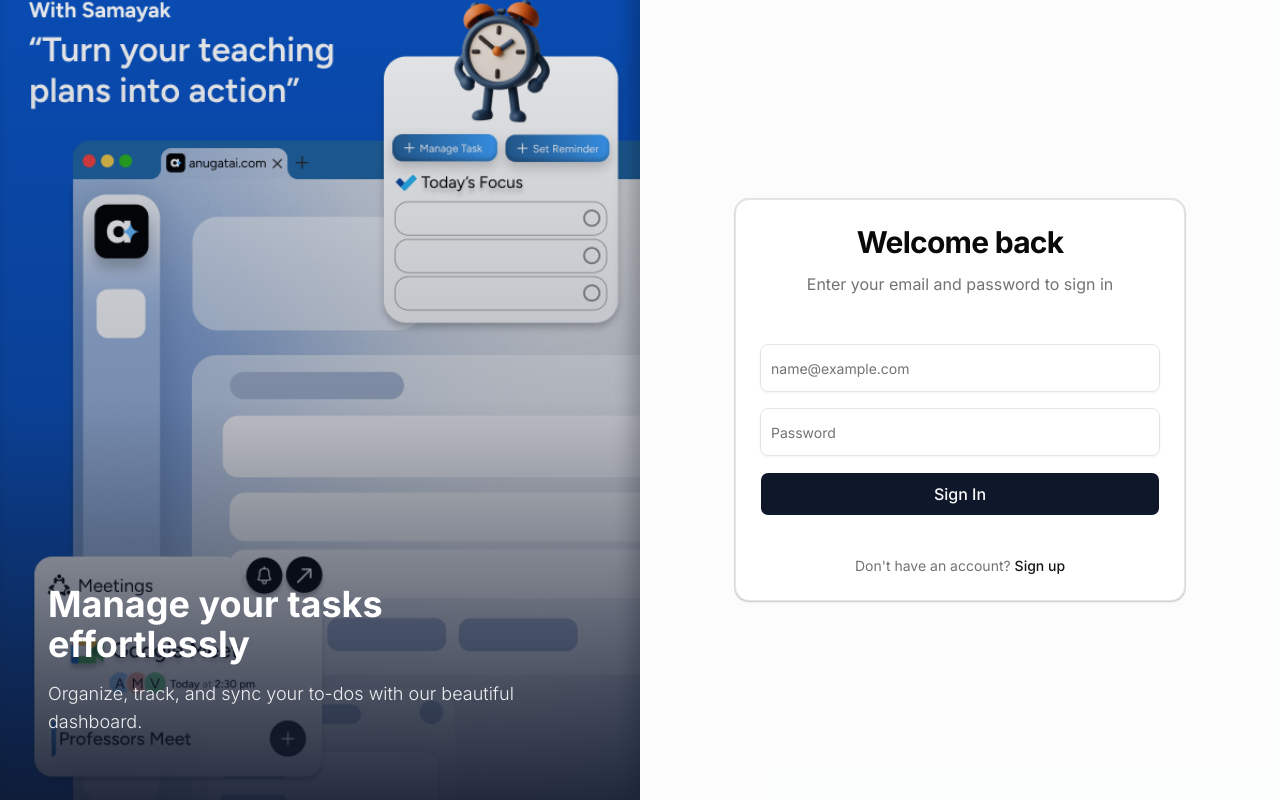
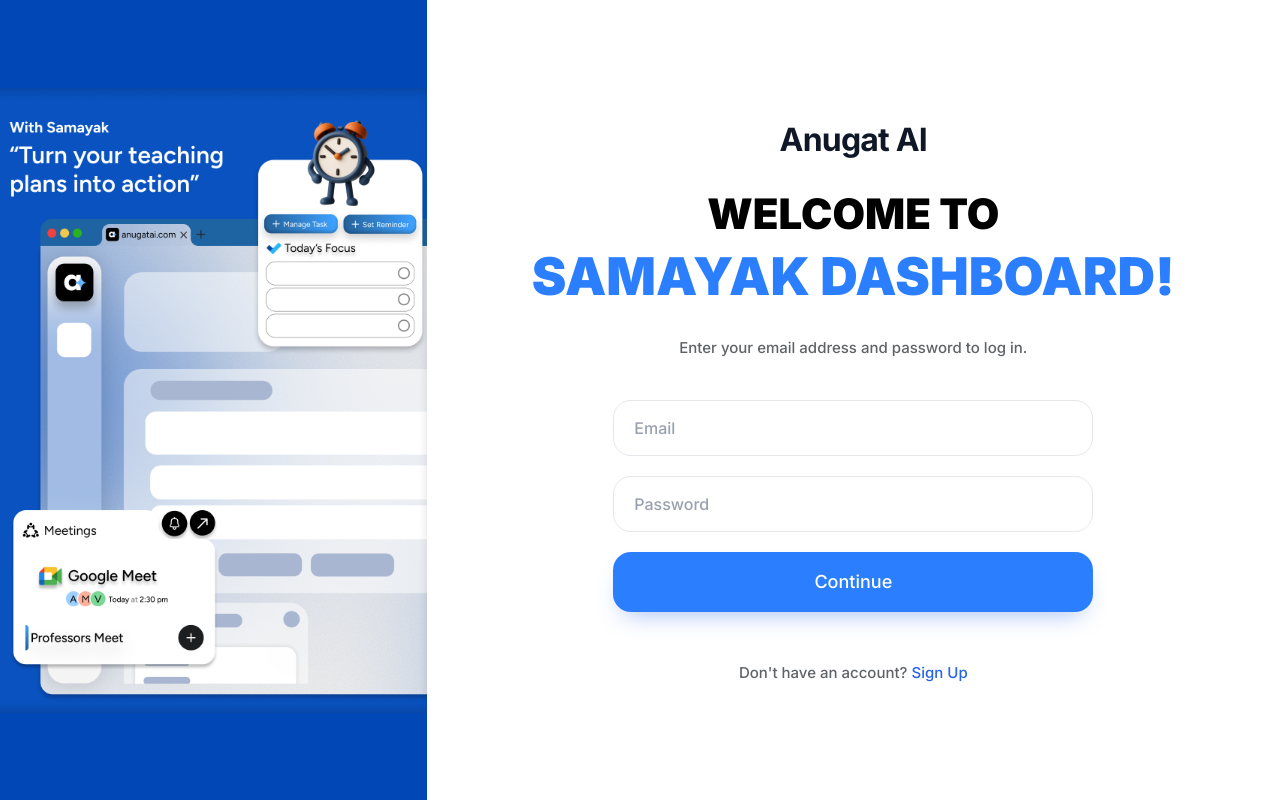
Before and after one commit to D3vi7x7/Anuagt, a Next.js app: page / in a window 1280 px wide. Built offline with nearby package versions, Linux system fonts and the light colour scheme.

Commit message:
completed login too !!

```diff
--- a/app/page.jsx
+++ b/app/page.jsx
@@ -9,23 +9,25 @@ export default function Page() {
   const [isLogin, setIsLogin] = useState(true);
 
   return (
-    <div className="min-h-screen flex w-full">
-      <div className="hidden lg:flex w-1/2 relative bg-slate-900 items-center justify-center overflow-hidden">
-        <Image
-          src="/Frame 40178.png"
-          alt="Task Dashboard Illustration"
-          fill
-          className="object-cover opacity-90"
-        />
-        <div className="absolute inset-0 bg-linear-to-t from-slate-900/90 via-slate-900/20 to-transparent" />
-        <div className="absolute bottom-16 left-12 right-12 text-white z-10">
-          <h2 className="text-4xl font-bold mb-4">Manage your tasks effortlessly</h2>
-          <p className="text-lg opacity-90 font-light">Organize, track, and sync your to-dos with our beautiful dashboard.</p>
+    <div className="min-h-screen flex w-full font-sans">
+      <div className="hidden lg:flex w-1/3 relative bg-[#0147B6] flex-col items-center justify-center p-12 overflow-hidden">
+
+        <div className="absolute w-full max-w-[650px] aspect-4/3 flex-1 z-10">
+          <Image
+            src="/Frame 40178.png"
+            alt="Samayak Dashboard Interface"
+            width={1000}
+            height={1000}
+            className="object-contain object-top scale-105"
+            priority
+          />
         </div>
+
+        {/* Subtle background decoration if needed, keeping it clean for now */}
       </div>
 
-      <div className="w-full lg:w-1/2 flex items-center justify-center p-6 sm:p-12 bg-gray-50/50">
-        <div className="w-full max-w-[450px]">
+      <div className="w-full lg:w-2/3 flex items-center justify-center p-6 sm:p-12 bg-white">
+        <div className="w-full max-w-[480px]">
           {isLogin ? (
             <LoginForm switchToRegister={() => setIsLogin(false)} />
           ) : (
--- a/components/LoginForm.jsx
+++ b/components/LoginForm.jsx
@@ -41,53 +41,60 @@ export default function LoginForm({ switchToRegister }) {
     };
 
     return (
-        <Card className="border-0 shadow-xl bg-white sm:border sm:shadow-sm">
-            <CardHeader className="space-y-2 text-center pb-6">
-                <CardTitle className="text-3xl font-bold tracking-tight">Welcome back</CardTitle>
-                <CardDescription className="text-base">Enter your email and password to sign in</CardDescription>
-            </CardHeader>
-            <CardContent className="space-y-6">
-                <div className="space-y-4">
-                    <div className="space-y-2">
-                        <Input
+        <div className="w-full">
+            <div className="flex flex-col items-center text-center mb-10">
+                <div className="flex items-center mb-6">
+                    <span className="text-[32px] font-bold text-gray-900 tracking-tight">Anugat AI</span>
+                </div>
+
+                <div className="space-y-1 mb-5">
+                    <h1 className="text-[42px] font-black text-black leading-tight tracking-[0]">WELCOME TO</h1>
+                    <h1 className="text-[52px] whitespace-nowrap font-black text-blue-500 leading-tight uppercase tracking-[0]">SAMAYAK DASHBOARD!</h1>
+                </div>
+
+                <p className="text-[#5f6368] font-medium text-[15px] mt-2">
+                    Enter your email address and password to log in.
+                </p>
+            </div>
+
+            <div className="space-y-5">
+                <input
                     type="email"
-                            placeholder="name@example.com"
+                    placeholder="Email"
                     value={email}
                     onChange={(e) => setEmail(e.target.value)}
-                            className="h-12"
+                    className="w-full h-[56px] rounded-2xl border border-[#e5e7eb] bg-white placeholder:text-gray-400 font-medium text-base px-5 focus:outline-none focus:ring-2 focus:ring-blue-500/20 focus:border-blue-500 transition-all"
                 />
-                    </div>
-                    <div className="space-y-2">
-                        <Input
+                <input
                     type="password"
                     placeholder="Password"
                     value={password}
                     onChange={(e) => setPassword(e.target.value)}
-                            className="h-12"
+                    className="w-full h-[56px] rounded-2xl border border-[#e5e7eb] bg-white placeholder:text-gray-400 font-medium text-base px-5 focus:outline-none focus:ring-2 focus:ring-blue-500/20 focus:border-blue-500 transition-all"
                 />
-                    </div>
-                    <Button
-                        className="w-full h-11 text-base bg-slate-900 hover:bg-slate-800"
+
+
+                <button
+                    className="w-full h-[60px] text-[18px] font-medium rounded-2xl bg-blue-500 hover:opacity-95 transition-all shadow-[0_12px_24px_-10px_rgba(37,99,235,0.4)] text-white"
                     onClick={handleLogin}
                     disabled={isLoading}
                 >
-                        {isLoading ? "Signing in..." : "Sign In"}
-                    </Button>
+                    {isLoading ? "Continuing..." : "Continue"}
+                </button>
             </div>
 
-                <div className="text-center text-sm">
-                    <span className="text-muted-foreground pt-4 block">
+            <div className="text-center mt-12">
+                <span className="text-[#5f6368] font-medium text-[15px]">
                     Don't have an account?{" "}
                     <button
                         type="button"
-                            className="font-medium text-primary hover:text-primary/80 hover:underline transition-all"
+                        className="font-medium text-[#2563eb] hover:text-blue-700 transition-colors"
                         onClick={switchToRegister}
                     >
-                            Sign up
+                        Sign Up
                     </button>
                 </span>
             </div>
-            </CardContent>
-        </Card>
+        </div>
     );
 }
--- a/components/RegisterForm.jsx
+++ b/components/RegisterForm.jsx
@@ -38,62 +38,68 @@ export default function RegisterForm({ switchToLogin }) {
     };
 
     return (
-        <Card className="border-0 shadow-xl bg-white sm:border sm:shadow-sm">
-            <CardHeader className="space-y-2 text-center pb-6">
-                <CardTitle className="text-3xl font-bold tracking-tight">Create an account</CardTitle>
-                <CardDescription className="text-base">Enter your email below to create your account</CardDescription>
-            </CardHeader>
-            <CardContent className="space-y-6">
-                <div className="space-y-4">
-                    <div className="space-y-2">
-                        <Input
+        <div className="w-full">
+            <div className="flex flex-col items-center text-center mb-10">
+                <div className="flex items-center mb-6">
+                    <span className="text-[32px] font-bold text-gray-900 tracking-tight">Anugat AI</span>
+                </div>
+
+                <div className="space-y-1 mb-5 w-full flex flex-col items-center">
+                    <h1 className="text-[42px] font-black text-black leading-tight tracking-[0]">JOIN</h1>
+                    <h1 className="text-[36px] sm:text-[46px] font-black text-blue-500 leading-tight uppercase tracking-tight whitespace-nowrap">SAMAYAK DASHBOARD!</h1>
+                </div>
+
+                <p className="text-[#5f6368] font-medium text-[15px] mt-2">
+                    Enter your details below to create your account.
+                </p>
+            </div>
+
+            <div className="space-y-5">
+                <input
                     type="text"
                     placeholder="Full Name"
                     value={name}
                     onChange={(e) => setName(e.target.value)}
-                            className="h-12"
+                    className="w-full h-[56px] rounded-2xl border border-[#e5e7eb] bg-white placeholder:text-gray-400 font-medium text-base px-5 focus:outline-none focus:ring-2 focus:ring-blue-500/20 focus:border-blue-500 transition-all"
                 />
-                    </div>
-                    <div className="space-y-2">
-                        <Input
+                <input
                     type="email"
-                            placeholder="name@example.com"
+                    placeholder="Email"
                     value={email}
                     onChange={(e) => setEmail(e.target.value)}
-                            className="h-12"
+                    className="w-full h-[56px] rounded-2xl border border-[#e5e7eb] bg-white placeholder:text-gray-400 font-medium text-base px-5 focus:outline-none focus:ring-2 focus:ring-blue-500/20 focus:border-blue-500 transition-all"
                 />
-                    </div>
-                    <div className="space-y-2">
-                        <Input
+                <input
                     type="password"
                     placeholder="Password"
                     value={password}
                     onChange={(e) => setPassword(e.target.value)}
-                            className="h-12"
+                    className="w-full h-[56px] rounded-2xl border border-[#e5e7eb] bg-white placeholder:text-gray-400 font-medium text-base px-5 focus:outline-none focus:ring-2 focus:ring-blue-500/20 focus:border-blue-500 transition-all"
                 />
-                    </div>
-                    <Button
-                        className="w-full h-11 text-base bg-slate-900 hover:bg-slate-800"
+
+                <div className="pt-2">
+                    <button
+                        className="w-full h-[60px] text-[18px] font-medium rounded-2xl bg-blue-500 hover:opacity-95 transition-all shadow-[0_12px_24px_-10px_rgba(37,99,235,0.4)] text-white"
                         onClick={handleRegister}
                         disabled={isLoading}
                     >
-                        {isLoading ? "Creating account..." : "Sign Up"}
-                    </Button>
+                        {isLoading ? "Creating account..." : "Create Account"}
+                    </button>
+                </div>
             </div>
 
-                <div className="text-center text-sm">
-                    <span className="text-muted-foreground pt-4 block">
+            <div className="text-center mt-12">
+                <span className="text-[#5f6368] font-medium text-[15px]">
                     Already have an account?{" "}
                     <button
                         type="button"
-                            className="font-medium text-primary hover:text-primary/80 hover:underline transition-all"
+                        className="font-medium text-[#2563eb] hover:text-blue-700 transition-colors"
                         onClick={switchToLogin}
                     >
                         Sign in
                     </button>
                 </span>
             </div>
-            </CardContent>
-        </Card>
+        </div>
     );
 }
```
Lines whose indentation alone changed are shown as unchanged.
